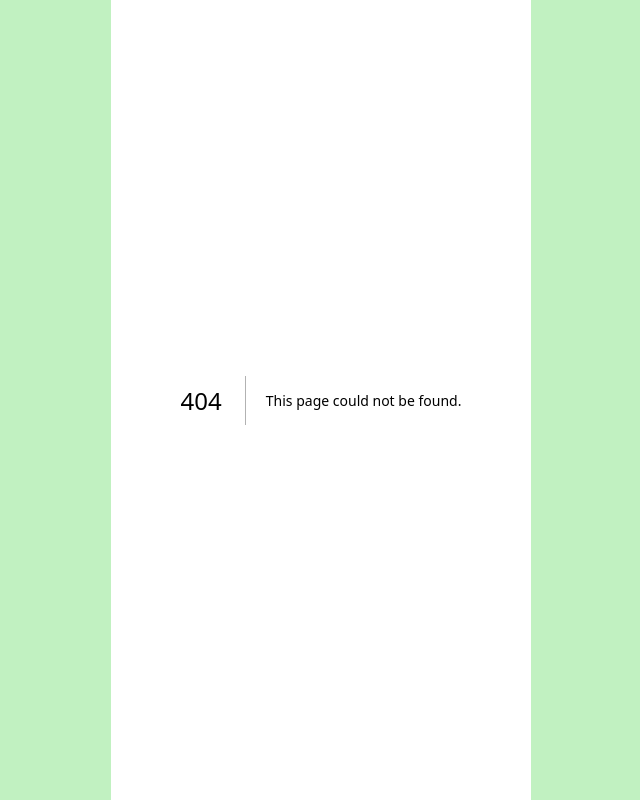
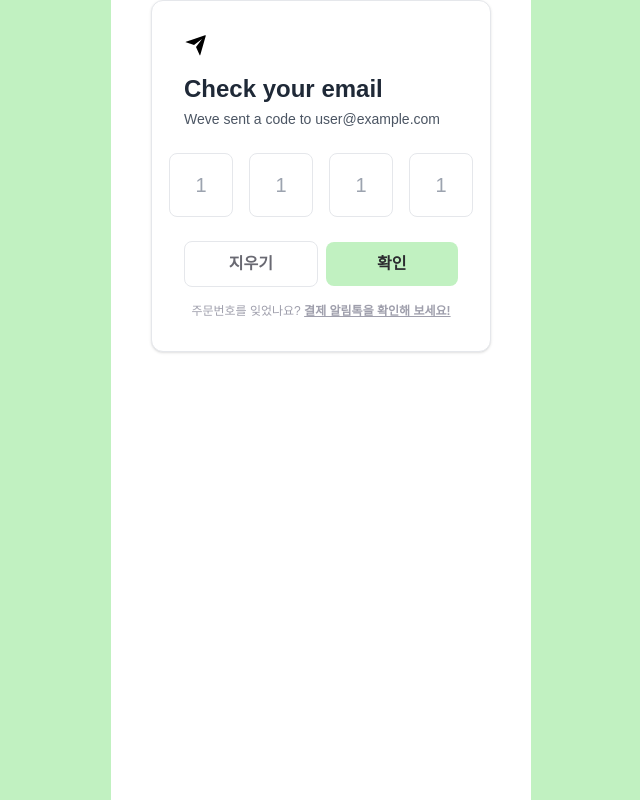
Before and after one commit to hatoruday/mindeating-front, a Next.js app: page /verification in a window 1280 px wide. Before the commit this address had no page. Shown: the whole page, without its empty margins (319-959 px from the left). Built offline with nearby package versions, Linux system fonts and the light colour scheme; a web font is replaced by a local one.

Commit message:
color change

```diff
--- /dev/null
+++ b/app/verification/page.tsx
@@ -0,0 +1,71 @@
+export default function Verification() {
+  return (
+    <div className="bg-white rounded-xl border shadow p-4 sm:p-8 mx-4 max-w-sm">
+      <svg className="w-6 h-6 mb-4" xmlns="http://www.w3.org/2000/svg" viewBox="0 0 24 24">
+        <path d="M1.94631 9.31555C1.42377 9.14137 1.41965 8.86034 1.95706 8.6812L21.0433 2.31913C21.5717 2.14297 21.8748 2.43878 21.7268 2.95706L16.2736 22.0433C16.1226 22.5718 15.8179 22.5901 15.5946 22.0877L12.0002 14.0002L18.0002 6.00017L10.0002 12.0002L1.94631 9.31555Z"></path>
+      </svg>
+      <h1 className="font-bold text-2xl text-gray-800 mb-1">Check your email</h1>
+      <p className="text-sm font-medium text-gray-600">Weve sent a code to user@example.com</p>
+      <div className="mt-6">
+        <form action="" method="post">
+          <div className="flex items-center justify-center gap-4">
+            <input
+              type="text"
+              placeholder="1"
+              maxLength={1}
+              minLength={1}
+              min="1"
+              max="1"
+              required
+              className="w-16 h-16 border rounded-lg p-4 text-center mx-auto hover:border-blue-200 focus:outline-none focus:ring focus:ring-blue-400 placeholder:font-medium font-bold text-xl text-blue-900"
+            ></input>
+            <input
+              type="text"
+              placeholder="1"
+              maxLength={1}
+              minLength={1}
+              min="1"
+              max="1"
+              required
+              className="w-16 h-16 border rounded-lg p-4 text-center mx-auto hover:border-blue-200 focus:outline-none focus:ring focus:ring-blue-400 placeholder:font-medium font-bold text-xl text-blue-900"
+            ></input>
+            <input
+              type="text"
+              placeholder="1"
+              maxLength={1}
+              minLength={1}
+              min="1"
+              max="1"
+              required
+              className="w-16 h-16 border rounded-lg p-4 text-center mx-auto hover:border-blue-200 focus:outline-none focus:ring focus:ring-blue-400 placeholder:font-medium font-bold text-xl text-blue-900"
+            ></input>
+            <input
+              type="text"
+              placeholder="1"
+              maxLength={1}
+              minLength={1}
+              min="1"
+              max="1"
+              required
+              className="w-16 h-16 border rounded-lg p-4 text-center mx-auto hover:border-blue-200 focus:outline-none focus:ring focus:ring-blue-400 placeholder:font-medium font-bold text-xl text-blue-900"
+            ></input>
+          </div>
+          <div className="flex items-center space-x-4 md:space-x-2 justify-between mx-auto w-full mt-6 mb-4">
+            <button type="reset" className="w-full py-2.5 px-4 font-semibold border border-gray-200 text-black2 text-[16px] rounded-lg">
+              지우기
+            </button>
+            <button type="submit" className="w-full py-2.5 px-4 bg-green2 font-semibold text-black1 text-[16px] rounded-lg">
+              확인
+            </button>
+          </div>
+        </form>
+      </div>
+      <small className="text-center block text-xs text-black3 font-medium">
+        주문번호를 잊었나요?{" "}
+        <a href="" className="underline font-semibold text-black3 hover:text-black2">
+          결제 알림톡을 확인해 보세요!
+        </a>
+      </small>
+    </div>
+  );
+}
--- a/components/userInfoDisplay/homePage.tsx
+++ b/components/userInfoDisplay/homePage.tsx
@@ -70,7 +70,7 @@ export default function HomePage({ userId, userData }: { userData: any; userId:
         ) : (
           <footer className="flex justify-center">
             <Link href="/contents">
-              <div className="flex items-center content-center justify-items-center mt-5 justify-between px-4 w-[330px] h-[50px] rounded-[40px] bg-[#f5fef5] border border-[#c1f1c1]">
+              <div className="flex items-center content-center justify-items-center mt-5 justify-between px-4 w-[330px] h-[50px] rounded-[40px] bg-green3 hover:bg-green2 border border-[#c1f1c1]">
                 <div className="flex items-center mt">
                   <Image src="/bookIcon.svg" alt="bookIcon" width={18} height={18} /> <span className="px-3 text-sm font-semibold">식욕 올라올 땐? 노하우 콘텐츠!</span>
                 </div>
```
